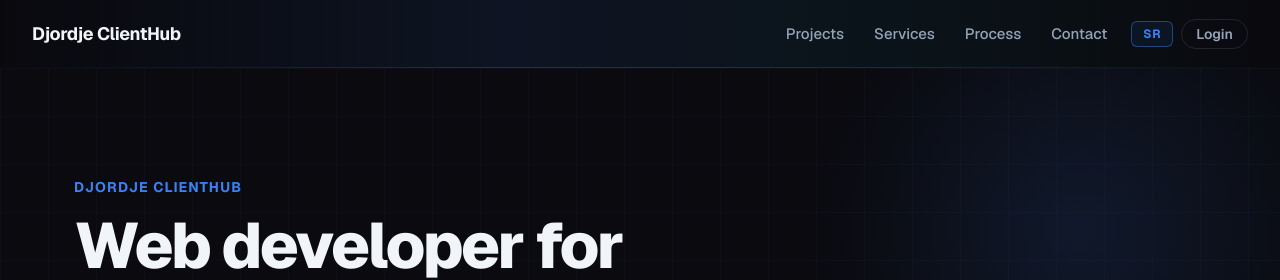
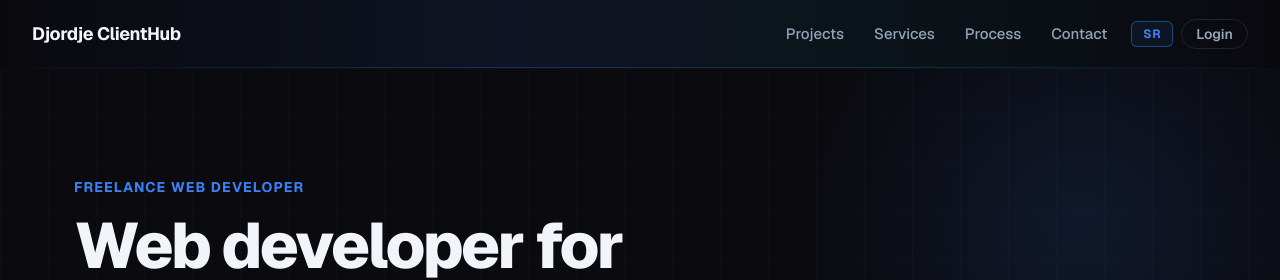
Before and after one commit to Cumbaric/djordje-clienthub, a Next.js app: page /en in a window 1280 px wide. Shown: the top 280 px of the page. Built offline with nearby package versions, Linux system fonts and the light colour scheme.

Commit message:
feat(home): change hero eyebrow to 'Freelance Web Developer'

```diff
--- a/src/app/en/page.js
+++ b/src/app/en/page.js
@@ -43,7 +43,7 @@ export default function Home() {
          <HeroGlow />
         <div className={styles.heroGrid}>
           <div className={styles.heroContent}>
-            <p className={styles.eyebrow}>Djordje ClientHub</p>
+            <p className={styles.eyebrow}>Freelance Web Developer</p>
 
             <h1>{pos.headline}</h1>
 
--- a/src/app/sr/page.js
+++ b/src/app/sr/page.js
@@ -43,7 +43,7 @@ export default function Home() {
         <HeroGlow />
         <div className={styles.heroGrid}>
           <div className={styles.heroContent}>
-            <p className={styles.eyebrow}>Djordje ClientHub</p>
+            <p className={styles.eyebrow}>Freelance Web Developer</p>
 
             <h1>{pos.headline}</h1>
 
```
